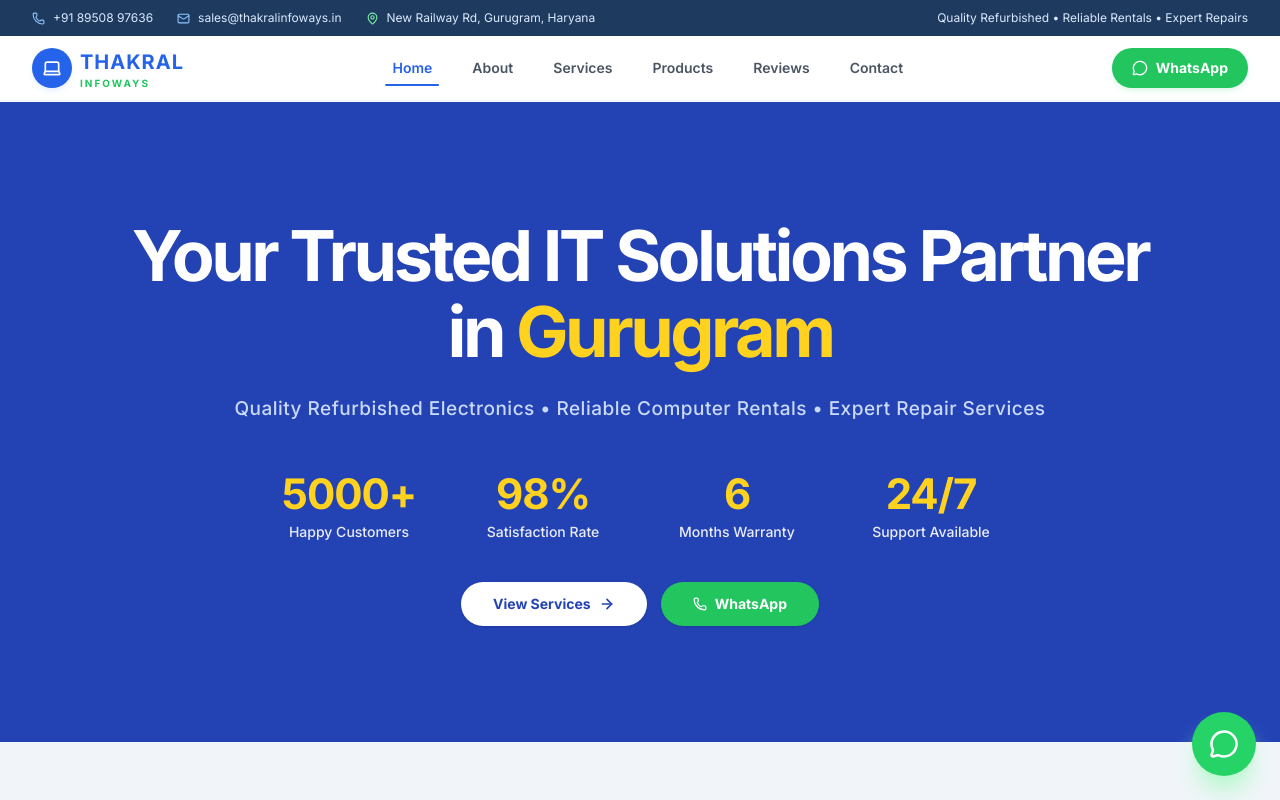
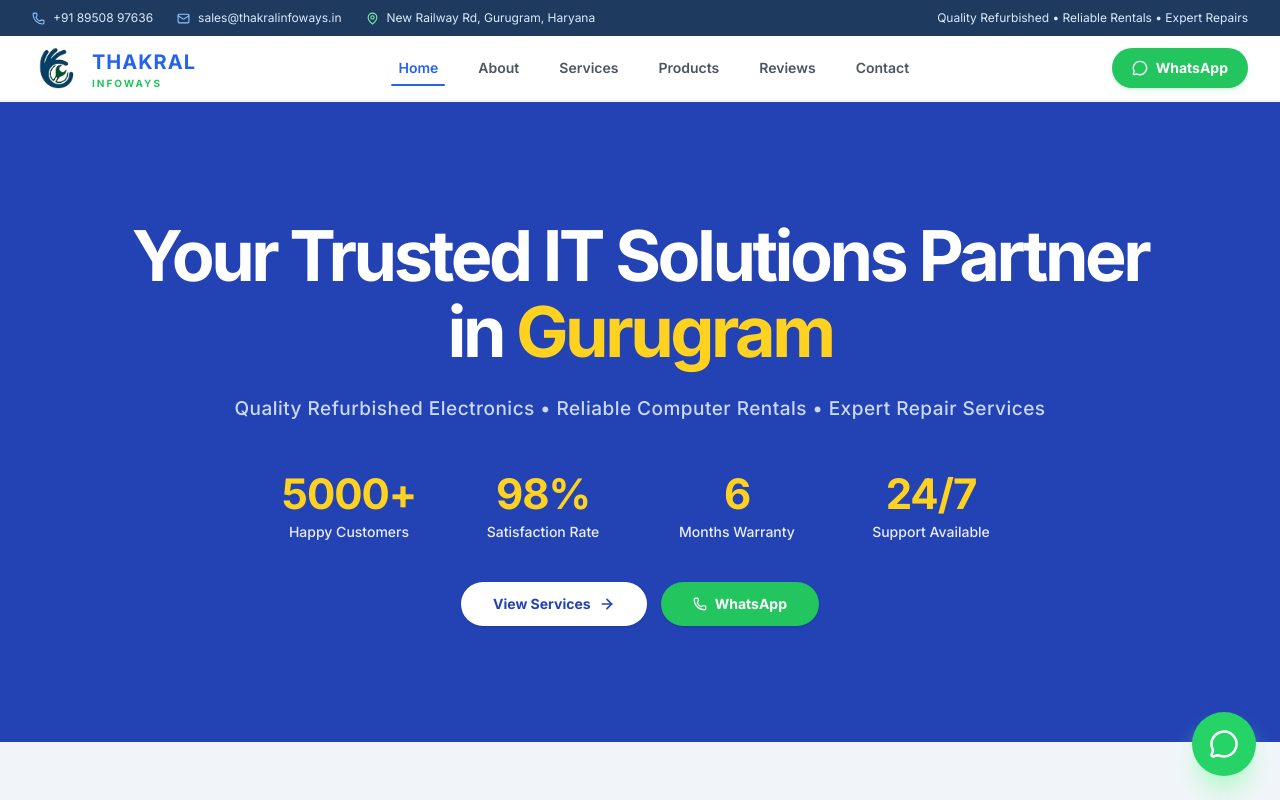
Before and after one commit to Devanshuthakral/Thakral_Infoways, a React (Vite) app: page / in a window 1280 px wide. Shown: the top 800 px of the page. Built offline with nearby package versions, Linux system fonts and the light colour scheme.

Commit message:
thakral-infoways

```diff
--- a/index.html
+++ b/index.html
@@ -2,7 +2,7 @@
 <html lang="en">
   <head>
     <meta charset="UTF-8" />
-    <link rel="icon" type="image/svg+xml" href="/favicon.svg" />
+    <link rel="icon" type="image/png" href="/favicon.png" />
     <meta name="viewport" content="width=device-width, initial-scale=1.0" />
     <title>The Laptop Store</title>
   </head>
--- a/src/components/Footer.tsx
+++ b/src/components/Footer.tsx
@@ -1,5 +1,3 @@
-
-import { Laptop } from 'lucide-react';
 import { FaFacebook, FaInstagram, FaLinkedin, FaYoutube, FaWhatsapp } from 'react-icons/fa';
 
 export const Footer = () => {
@@ -16,16 +14,24 @@
         <div className="grid grid-cols-1 md:grid-cols-2 lg:grid-cols-4 gap-12 mb-16">
 
           {/* Brand */}
-          <div>
-            <div className="flex items-center gap-2 mb-5">
-              <div className="w-10 h-10 rounded-xl bg-[#2563EB] flex items-center justify-center">
-                <Laptop className="text-white" size={20} />
-              </div>
-              <div className="flex flex-col leading-none">
-                <p className="font-bold text-xl text-white tracking-wider">THAKRAL</p>
-                <p className="font-medium text-xs text-[#22C55E] tracking-widest">INFOWAYS</p>
-              </div>
-            </div>
+         {/* Brand */}
+<div>
+  <div className="flex items-center gap-3 mb-5">
+  <img
+    src="/favicons.jpeg"
+    alt="Thakral Infoways Logo"
+    className="w-12 h-12 object-contain"
+  />
+
+  <div className="flex flex-col leading-none">
+    <p className="font-bold text-xl text-white tracking-wider">
+      THAKRAL
+    </p>
+    <p className="font-medium text-xs text-[#22C55E] tracking-widest">
+      INFOWAYS
+    </p>
+  </div>
+</div>
             <p className="text-blue-200 text-sm leading-relaxed mb-6">
              Your trusted partner for refurbished laptops, laptop rentals, laptop repairs, accessories, and complete IT solutions across Gurgaon & Delhi NCR.
             </p>
--- a/src/components/NavBar.tsx
+++ b/src/components/NavBar.tsx
@@ -83,10 +83,17 @@
           <div className="flex justify-between items-center h-16 py-3">
 
             {/* Logo */}
-          <div className="flex items-center gap-2 cursor-pointer" onClick={() => scrollTo('home')}>
-            <div className="w-10 h-10 rounded-xl bg-[#2563EB] flex items-center justify-center shadow-md shadow-blue-500/10">
-              <Laptop className="text-white" size={20} />
-            </div>
+            <div
+  className="flex items-center gap-3 cursor-pointer"
+  onClick={() => scrollTo("home")}
+>
+  <img
+    src="/favicon.png"
+    alt="Thakral Infoways Logo"
+    className="w-12 h-12 object-contain"
+  />
+
+
               <div className="flex flex-col leading-none">
                 <p className="font-black text-xl text-[#2563EB] tracking-wider">THAKRAL</p>
                 <p className="font-bold text-[10px] text-[#22C55E] tracking-[0.2em] mt-0.5">INFOWAYS</p>
```
Also changed, not shown: public/favicons.jpeg (added). Lines whose indentation alone changed are shown as unchanged.
